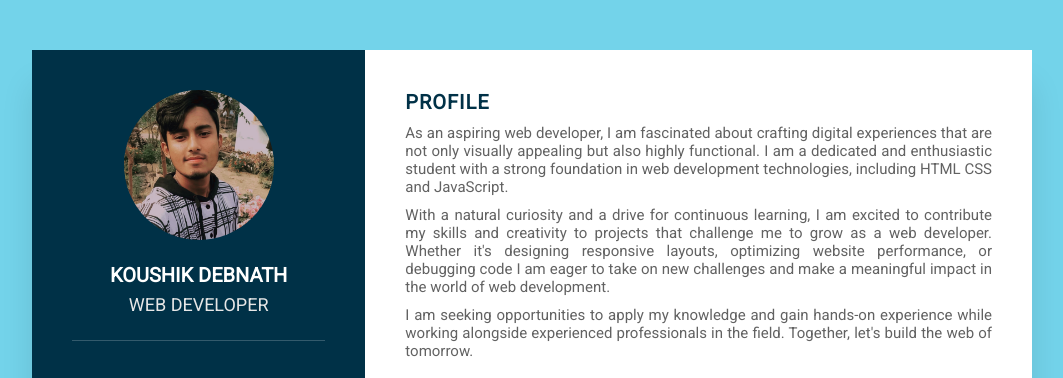
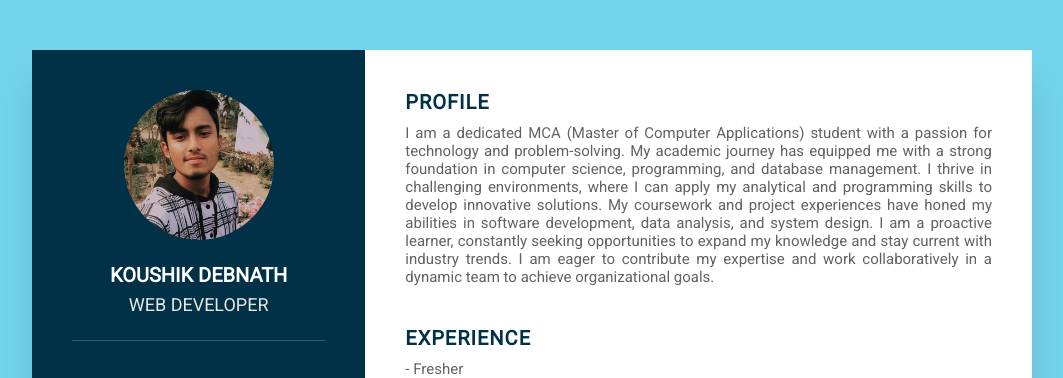
Before and after one commit to DevNinjaX/resume, a plain HTML site: page index.html in a window 1280 px wide. Shown: the top 378 px of the page, without its empty margins (108-1171 px from the left). Drawn offline with Linux system fonts and the light colour scheme.

Commit message:
index.html

```diff
--- a/index.html
+++ b/index.html
@@ -120,15 +120,7 @@
             <div class="about">
                 <div class="section-1">
                     <h2>Profile</h2>
-                    <p>As an aspiring web developer, I am fascinated about crafting digital experiences that are not
-                        only visually appealing but also highly functional. I am a dedicated and enthusiastic student
-                        with a strong foundation in web development technologies, including HTML CSS and JavaScript.</p>
-                    <p>With a natural curiosity and a drive for continuous learning, I am excited to contribute my
-                        skills and creativity to projects that challenge me to grow as a web developer. Whether it's
-                        designing responsive layouts, optimizing website performance, or debugging code I am eager to
-                        take on new challenges and make a meaningful impact in the world of web development.</p>
-                    <p>I am seeking opportunities to apply my knowledge and gain hands-on experience while working
-                        alongside experienced professionals in the field. Together, let's build the web of tomorrow.</p>
+                    <p>I am a dedicated MCA (Master of Computer Applications) student with a passion for technology and problem-solving. My academic journey has                         equipped me with a strong foundation in computer science, programming, and database management. I thrive in challenging environments,                             where I can apply my analytical and programming skills to develop innovative solutions. My coursework and project experiences have honed                          my abilities in software development, data analysis, and system design. I am a proactive learner, constantly seeking opportunities to                             expand my knowledge and stay current with industry trends. I am eager to contribute my expertise and work collaboratively in a dynamic                            team to achieve organizational goals.</p>
                 </div>
                 <div class="section-2">
                     <h2>Experience</h2>
```
